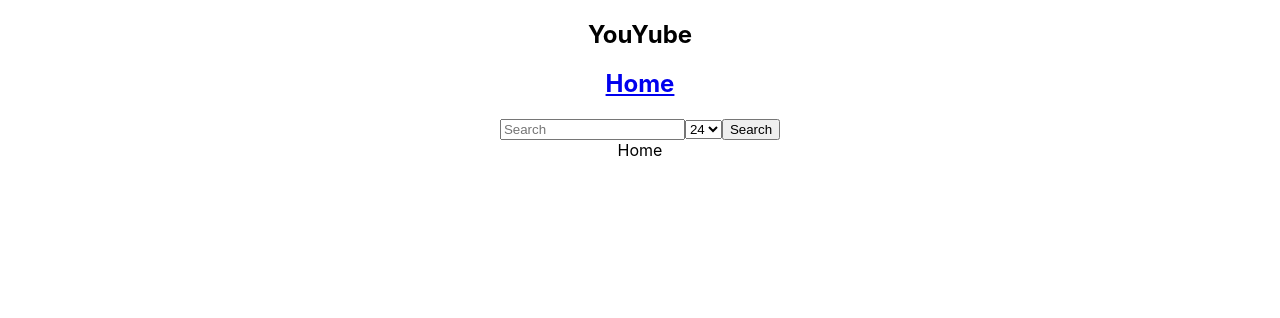
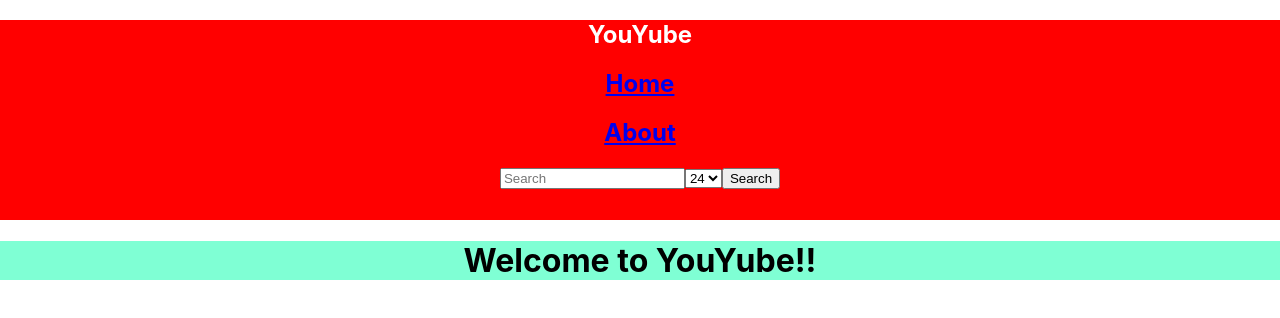
Before and after one commit to jamalRuiz/Group-7-YouTube-Project, a React (Create React App) app: page / in a window 1280 px wide. Shown: the top 318 px of the page. Built offline with nearby package versions, Linux system fonts and the light colour scheme; no server answers.

Commit message:
css, about page

```diff
--- a/src/Components/Home.css
+++ b/src/Components/Home.css
@@ -0,0 +1,7 @@
+.home {
+    background-color: aquamarine;
+}
+.welcome {
+text-decoration-style: dashed;
+color: black;
+}
--- a/src/Components/Home.js
+++ b/src/Components/Home.js
@@ -2,7 +2,10 @@
 import "./Home.css"
 function Home() {
   return (
-    <div>Home</div>
+    <div className='home'>
+      <h1 className='welcome'>Welcome to YouYube!!</h1>
+
+    </div>
   )
 }
 
--- a/src/Components/Navbar.css
+++ b/src/Components/Navbar.css
@@ -1,5 +1,5 @@
-.navbar {
-    height: 150px;
+.navbar{
+    height: 200px;
     width: auto;
     background-color: red;
 }
--- a/src/Components/Navbar.js
+++ b/src/Components/Navbar.js
@@ -2,17 +2,18 @@
 import { Link } from "react-router-dom";
 import About from "./About";
 import Search from "./Search";
+import "./Navbar.css"
 
 function Navbar({ setSearch, setMaxResult }) {
   return (
-    <header>
-      <nav className="navBar">
+    <header className="navbar">
+      <nav>
         <h1>YouYube</h1>
         <h2>
           <Link to="/">Home</Link>
         </h2>
         <h2>
-          <Link to="/about"></Link>
+          <Link to="/about">About</Link>
         </h2>
       </nav>
 
--- a/src/Components/VideoList.js
+++ b/src/Components/VideoList.js
@@ -1,5 +1,6 @@
 import {React,useState, useEffect } from "react";
 import YouTube from "react-youtube";
+import "./VideoList.css"
 
 function VideoList({videos}) {
 
```
